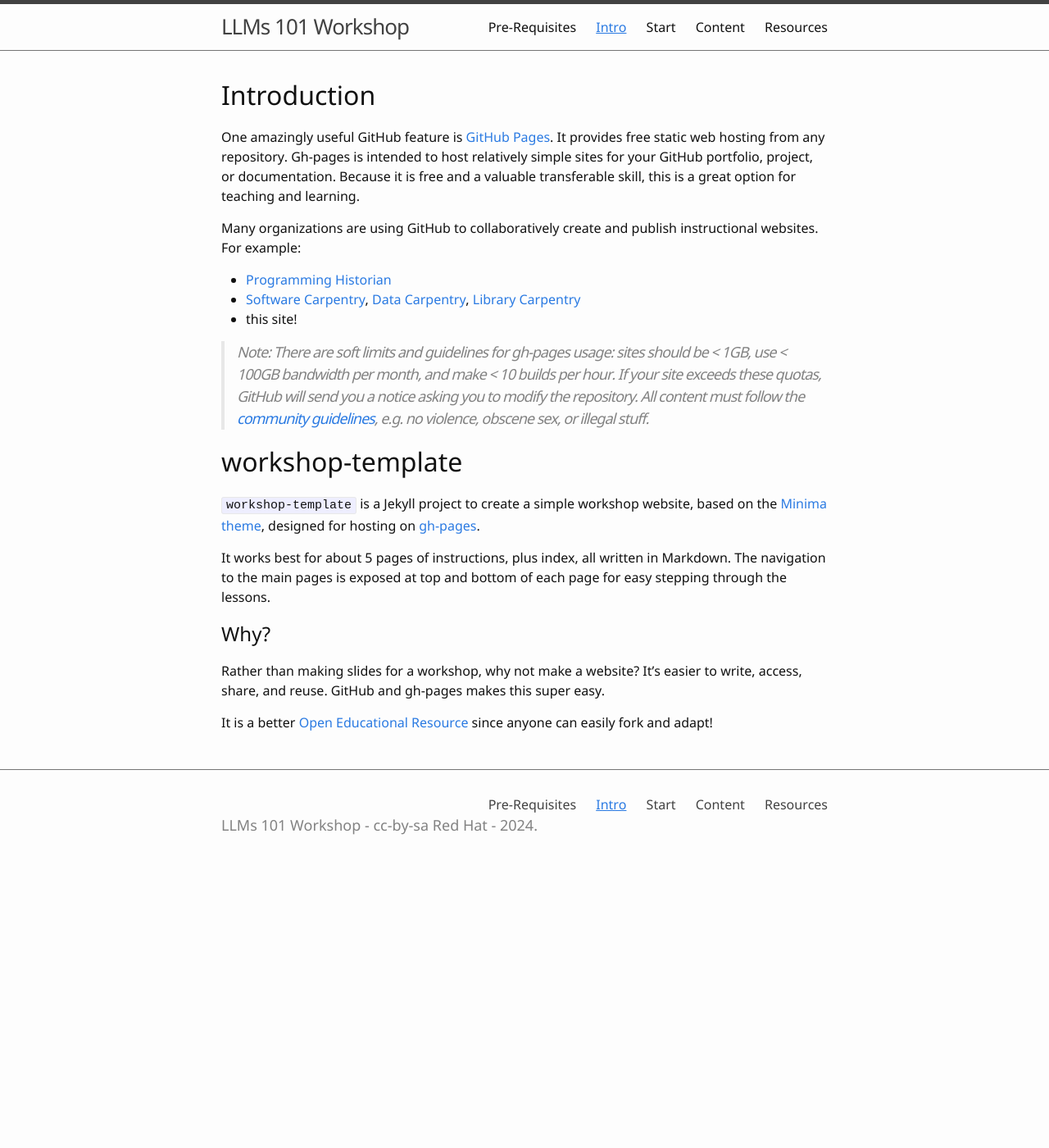
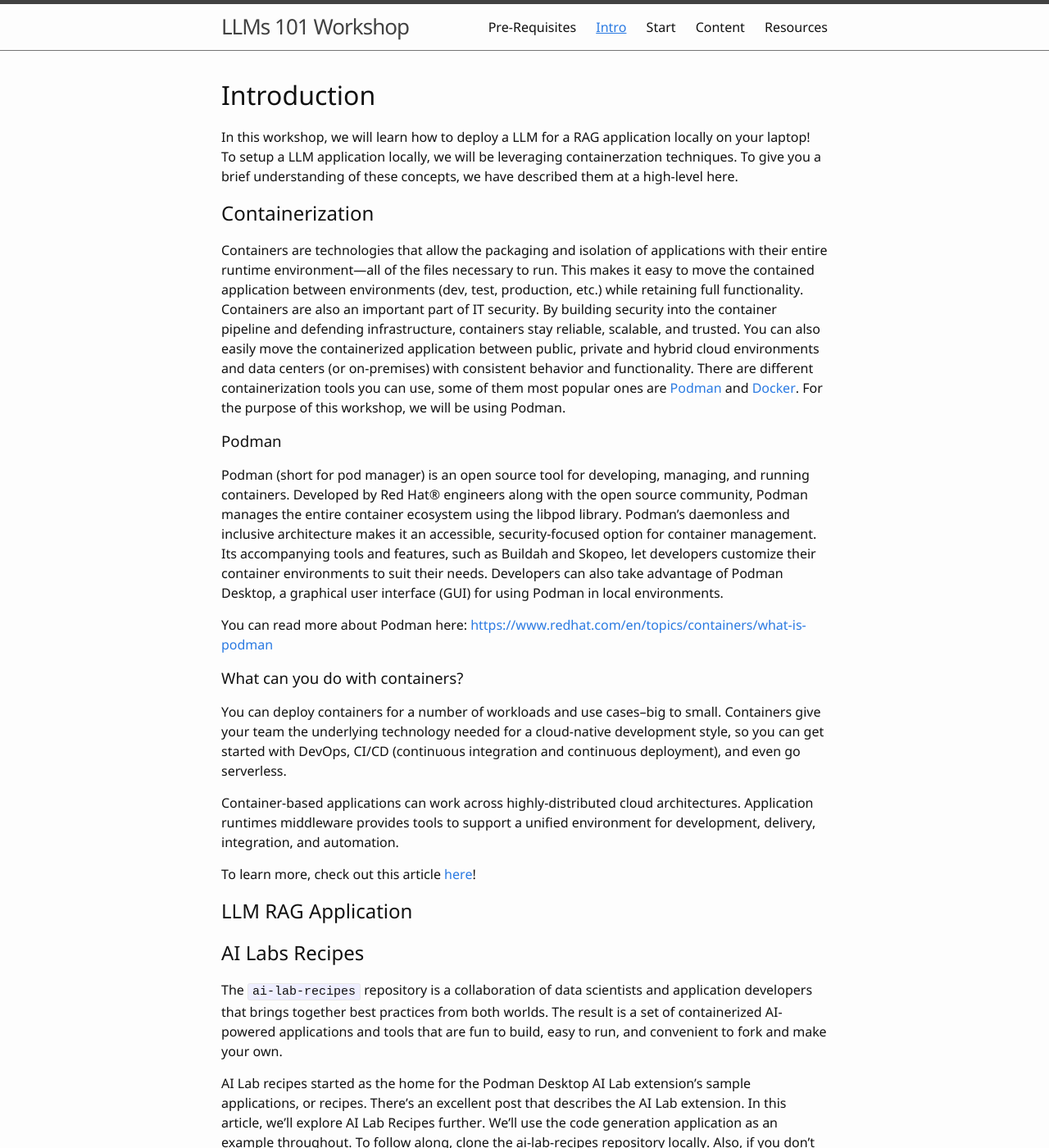
Before and after one commit to hemajv/devconf-llm-workshop, a Jekyll site: the page built from 1-intro.md, in a window 1280 px wide and 1400 px high. Shown: the whole window at 82% size. Built offline with Jekyll 4.4.1, drawn with Linux system fonts in a browser that asks for light colours; some of the changed text lies outside the part shown.

Commit message:
Update 1-intro.md
Add the intro page

```diff
--- a/1-intro.md
+++ b/1-intro.md
@@ -5,34 +5,36 @@ nav: true
 
 # Introduction
 
-One amazingly useful GitHub feature is [GitHub Pages](https://guides.github.com/features/pages/){:target='_blank'}.
-It provides free static web hosting from any repository.
-Gh-pages is intended to host relatively simple sites for your GitHub portfolio, project, or documentation.
-Because it is free and a valuable transferable skill, this is a great option for teaching and learning.
+In this workshop, we will learn how to deploy a LLM for a RAG application locally on your laptop! To setup a LLM application locally, we will be leveraging containerzation techniques. To give you a brief understanding of these concepts, we have described them at a high-level here.
 
-Many organizations are using GitHub to collaboratively create and publish instructional websites.
-For example:
+## Containerization
 
-- [Programming Historian](http://programminghistorian.org/)
-- [Software Carpentry](https://software-carpentry.org/), [Data Carpentry](http://www.datacarpentry.org/), [Library Carpentry](https://librarycarpentry.org/)
-- this site!
+Containers are technologies that allow the packaging and isolation of applications with their entire runtime environment—all of the files necessary to run. This makes it easy to move the contained application between environments (dev, test, production, etc.) while retaining full functionality. Containers are also an important part of IT security. By building security into the container pipeline and defending infrastructure, containers stay reliable, scalable, and trusted. You can also easily move the containerized application between public, private and hybrid cloud environments and data centers (or on-premises) with consistent behavior and functionality. There are different containerization tools you can use, some of them most popular ones are [Podman](https://docs.podman.io/en/latest/) and [Docker](https://www.docker.com/). For the purpose of this workshop, we will be using Podman.
 
-> Note:
-> There are *soft* limits and guidelines for gh-pages usage: sites should be < 1GB, use < 100GB bandwidth per month, and make < 10 builds per hour.
-> If your site exceeds these quotas, GitHub will send you a notice asking you to modify the repository.
-> All content must follow the [community guidelines](https://help.github.com/articles/github-community-guidelines/), e.g. no violence, obscene sex, or illegal stuff.
+### Podman
 
-# workshop-template
+Podman (short for pod manager) is an open source tool for developing, managing, and running containers. Developed by Red Hat® engineers along with the open source community, Podman manages the entire container ecosystem using the libpod library.
+Podman’s daemonless and inclusive architecture makes it an accessible, security-focused option for container management. Its accompanying tools and features, such as Buildah and Skopeo, let developers customize their container environments to suit their needs. Developers can also take advantage of Podman Desktop, a graphical user interface (GUI) for using Podman in local environments.
 
-`workshop-template` is a Jekyll project to create a simple workshop website, based on the [Minima theme](https://github.com/jekyll/minima){:target='_blank'}, designed for hosting on [gh-pages](https://pages.github.com/){:target='_blank'}.
+You can read more about Podman here: [https://www.redhat.com/en/topics/containers/what-is-podman](https://www.redhat.com/en/topics/containers/what-is-podman)
 
-It works best for about 5 pages of instructions, plus index, all written in Markdown.
-The navigation to the main pages is exposed at top and bottom of each page for easy stepping through the lessons.
+### What can you do with containers?
 
-## Why?
+You can deploy containers for a number of workloads and use cases–big to small. Containers give your team the underlying technology needed for a cloud-native development style, so you can get started with DevOps, CI/CD (continuous integration and continuous deployment), and even go serverless.
 
-Rather than making slides for a workshop, why not make a website?
-It's easier to write, access, share, and reuse.
-GitHub and gh-pages makes this super easy.
+Container-based applications can work across highly-distributed cloud architectures. Application runtimes middleware provides tools to support a unified environment for development, delivery, integration, and automation.
 
-It is a better [Open Educational Resource](https://en.wikipedia.org/wiki/Open_educational_resources){:target='_blank'} since anyone can easily fork and adapt!
+To learn more, check out this article [here](https://www.redhat.com/en/topics/containers)!
+
+## LLM RAG Application
+
+
+## AI Labs Recipes
+
+The `ai-lab-recipes` repository is a collaboration of data scientists and application developers that brings together best practices from both worlds. The result is a set of containerized AI-powered applications and tools that are fun to build, easy to run, and convenient to fork and make your own.
+
+AI Lab recipes started as the home for the Podman Desktop AI Lab extension’s sample applications, or recipes. There’s an excellent post that describes the AI Lab extension. In this article, we'll explore AI Lab Recipes further. We’ll use the code generation application as an example throughout. To follow along, clone the ai-lab-recipes repository locally. Also, if you don’t yet have Podman installed, head to podman.io.
+
+There are several recipes to help developers quickly prototype new AI and large language model (LLM)-based applications. Each recipe includes the same main ingredients: models, model servers, and AI interfaces. These are combined in various ways, packaged as container images, and can be run as pods with Podman. The recipes are grouped into different categories (food groups) based on the AI functions. The current recipe groups are audio, computer vision, multimodal, and natural language processing.
+
+**Repository**: [https://github.com/containers/ai-lab-recipes](https://github.com/containers/ai-lab-recipes)
```
